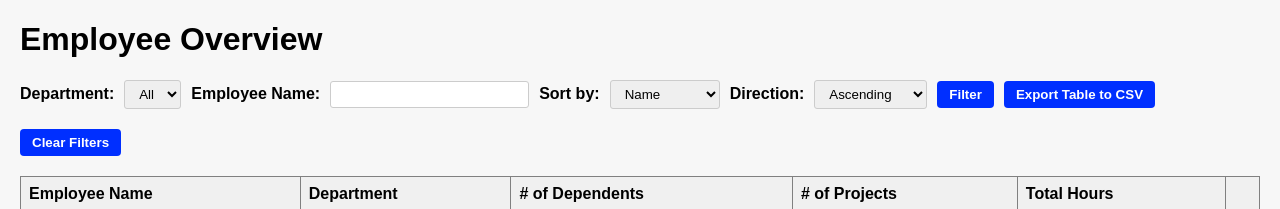
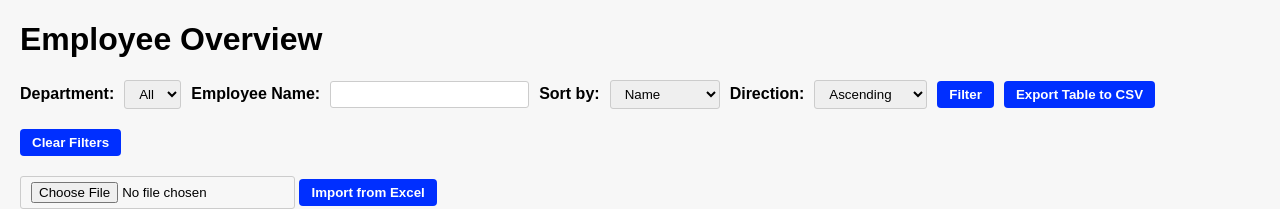
Before and after one commit to jordanfulawka/cis3530-databases-a4, a Flask app: page /employees in a window 1280 px wide. Shown: the part 58-267 px from the top of the page. Run offline with Flask 3, Linux system fonts and the light colour scheme; the visitor is signed in with stand-in values (Sample User, id 1); data that the repository does not hold is empty; parts of the project's set-up code (start-up, migrations or seed data) failed here and were passed over; some libraries are stand-ins or nearby versions.

Commit message:
small fixes

```diff
--- a/app.py
+++ b/app.py
@@ -350,6 +350,15 @@ def delete_employee(ssn):
             400
         )
 
+@app.route("/project/<int:project_id>/remove_employee/<employee_ssn>", methods=["POST"])
+@admin_required
+def remove_employee(project_id, employee_ssn):
+    db = get_db()
+    db.execute("DELETE FROM Works_On WHERE Essn = %s AND Pno = %s", (employee_ssn, project_id))
+    db.commit()
+    flash("Employee removed from project")
+    return redirect(url_for("project_details", project_id=project_id))
+
 @app.route("/managers")
 def managers():
     with get_db() as conn:
@@ -363,6 +372,8 @@ def managers():
             managers_list = cur.fetchall()
     return render_template("managers.html", managers=managers_list)
 
+@app.route()
+
 @app.route("/logout")
 def logout():
     session.clear()
--- a/templates/employees.html
+++ b/templates/employees.html
@@ -31,6 +31,10 @@ content %}
 </form>
 <form class="filter-form">
   <button type="submit">Clear Filters</button>
+</form>
+<form action="{{ url_for('import_employees') }}" method="POST" enctype="multipart/form-data">
+    <input type="file" name="file" accept=".xlsx" required>
+    <button type="submit" class="btn btn-primary">Import from Excel</button>
 </form>
 
 <table border="1" id="employeesTable">
```
Also changed, not shown: templates/project_details.html (+6 -2 lines).
